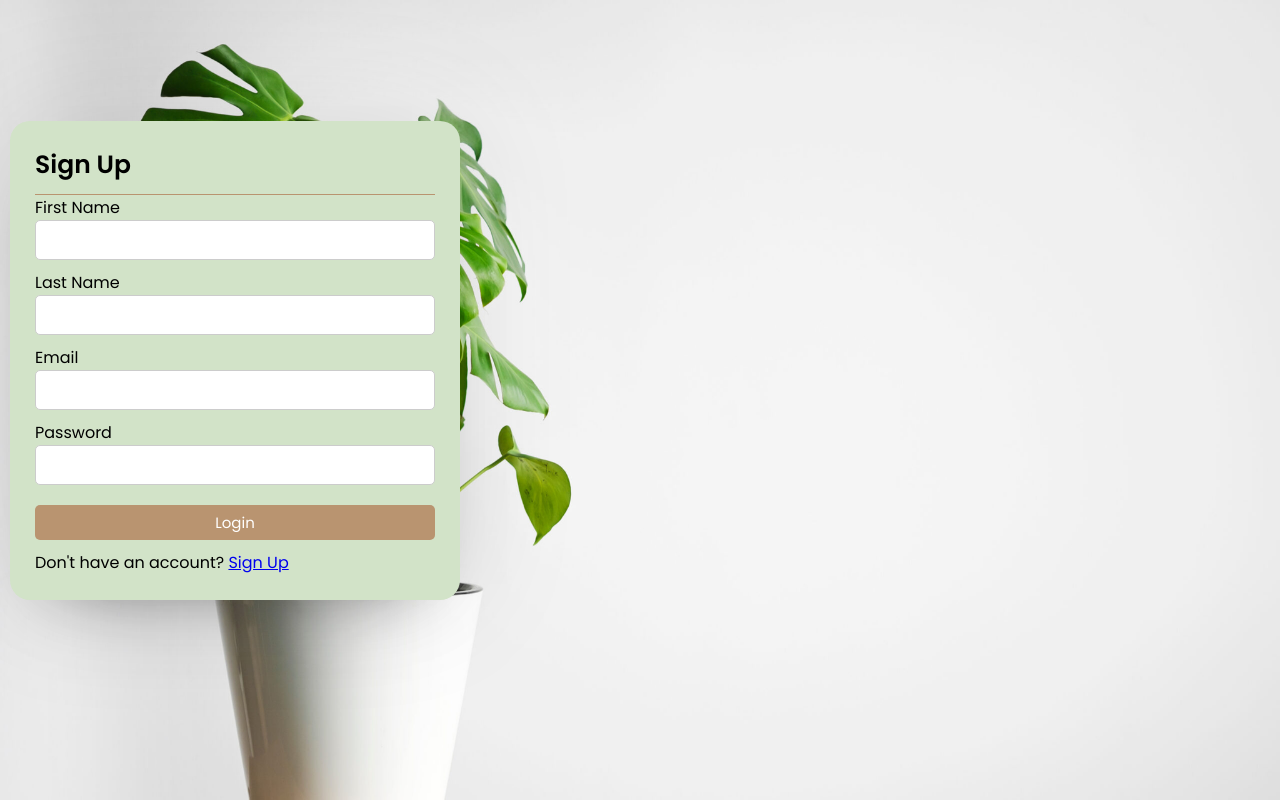
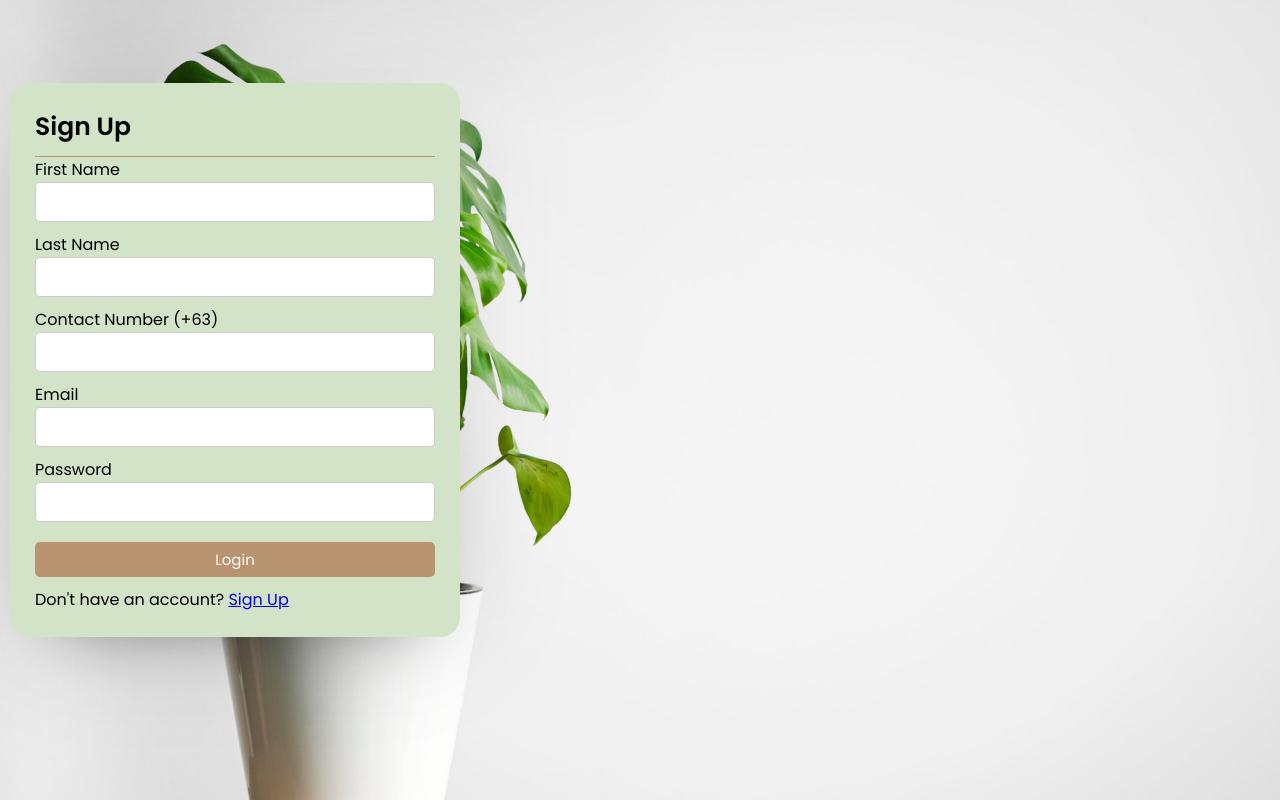
Before and after one commit to zdsujide/sproutpal, a plain HTML site: page register.html in a window 1280 px wide. Drawn offline with Linux system fonts and the light colour scheme.

Commit message:
Update register.html

```diff
--- a/register.html
+++ b/register.html
@@ -24,6 +24,11 @@
                 </div>
 
                 <div class="field input">
+                    <label for="phone">Contact Number (+63)</label>
+                    <input type="tel" name="phone" id="phone" pattern="[0-9]{3}-[0-9]{2}-[0-9]{3}" required>
+                </div>
+
+                <div class="field input">
                     <label for="email">Email</label>
                     <input type="text" name="email" id="email" required>
                 </div>
```
